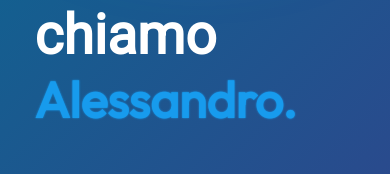
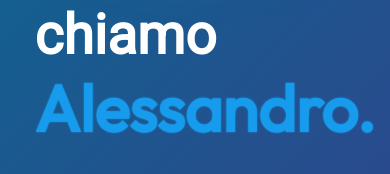
Before and after one commit to ale70029/portoflio_website, a React (Vite) app: page / in a window 390 px wide. Shown: the part 468-642 px from the top of the page. Built offline with nearby package versions, Linux system fonts and the light colour scheme.

Commit message:
changed hero text size in mobile

```diff
--- a/src/components/Hero/Hero.module.css
+++ b/src/components/Hero/Hero.module.css
@@ -127,7 +127,7 @@
         justify-content: center;
     }
     .title {
-        font-size: 45x;
+        font-size: 35x;
         font-weight: 700;
         margin-bottom: 20px;
         margin-top: 20px;
@@ -135,7 +135,7 @@
     }
 
     .heroName{
-        font-size: 50px;
+        font-size: 65px;
     }
 
     .description{
```
